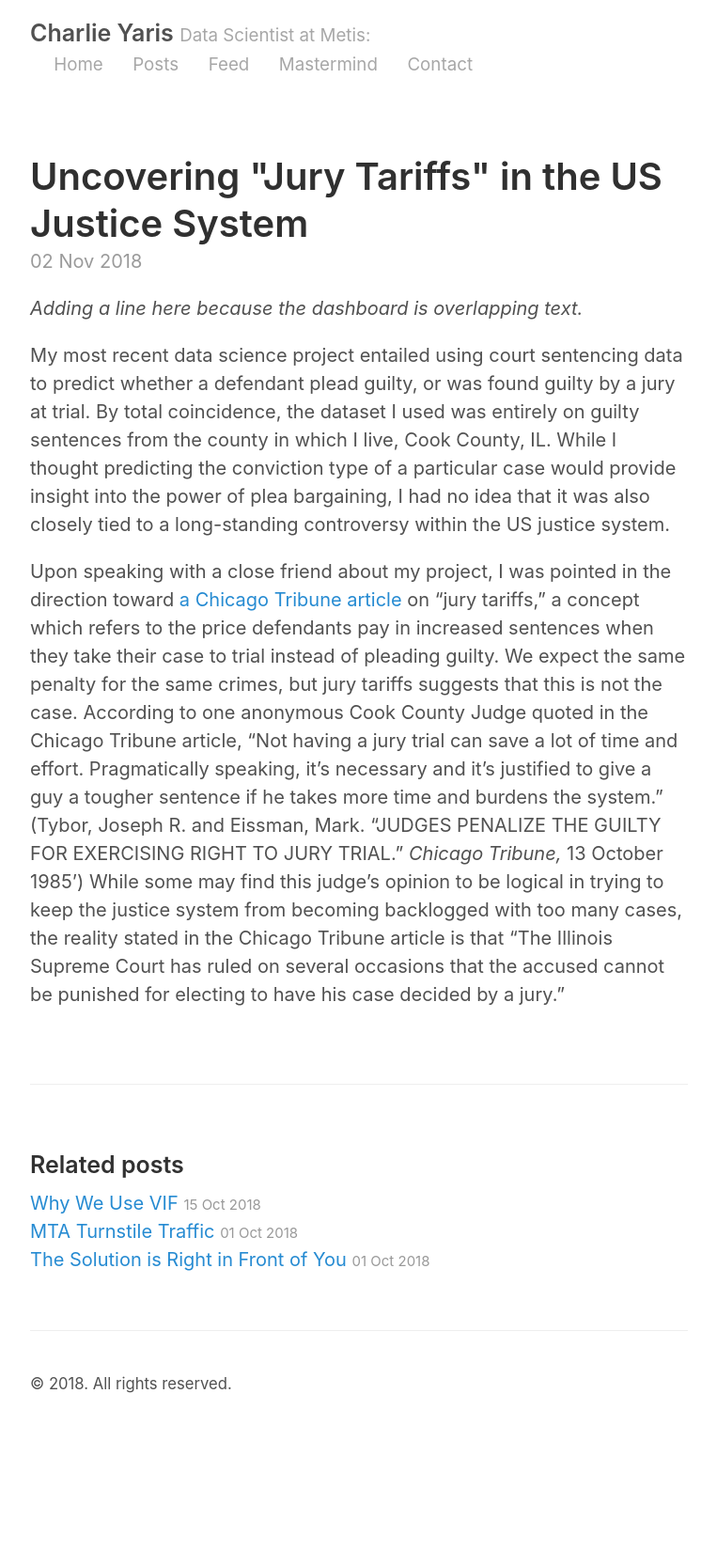
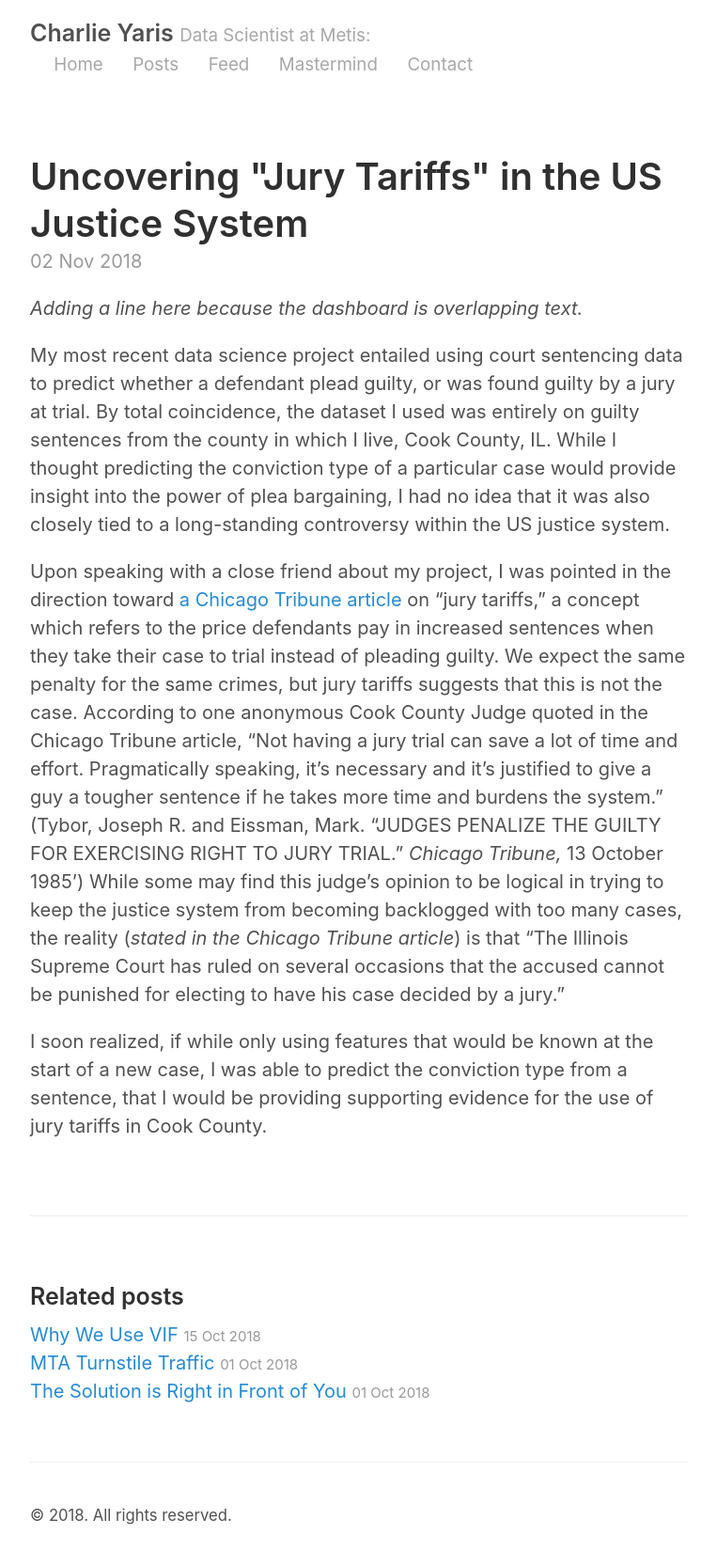
Before and after one commit to cyaris/cyaris.github.io-original, a Jekyll site: the page built from _posts/2018-11-02-post.md, in a window 1280 px wide. Shown: the whole page at 94% size, without its empty margins (258-1021 px from the left). Built offline with Jekyll 4.4.1, drawn with Linux system fonts in a browser that asks for light colours; nearby versions of some CDN libraries; before the commit the page ends 1526 px from its top, so only the background shows below that.

Commit message:
Added updates to blog posts and post.html.

```diff
--- a/_layouts/post.html
+++ b/_layouts/post.html
@@ -11,7 +11,7 @@ layout: default
     </script>
   {% endfor %}
   {% if page.jsarr %}
-  <div id="viz" align="center"></div>
+  <div id="viz"></div>
   {% endif %}
   {{ content }}
 </article>
--- a/_posts/2018-11-02-post.md
+++ b/_posts/2018-11-02-post.md
@@ -10,4 +10,6 @@ categories: Javascript
 
 My most recent data science project entailed using court sentencing data to predict whether a defendant plead guilty, or was found guilty by a jury at trial. By total coincidence, the dataset I used was entirely on guilty sentences from the county in which I live, Cook County, IL. While I thought predicting the conviction type of a particular case would provide insight into the power of plea bargaining, I had no idea that it was also closely tied to a long-standing controversy within the US justice system.
 
-Upon speaking with a close friend about my project, I was pointed in the direction toward [a Chicago Tribune article](https://www.chicagotribune.com/news/ct-xpm-1985-10-13-8503090729-story.html) on "jury tariffs," a concept which refers to the price defendants pay in increased sentences when they take their case to trial instead of pleading guilty. We expect the same penalty for the same crimes, but jury tariffs suggests that this is not the case. According to one anonymous Cook County Judge quoted in the Chicago Tribune article, "Not having a jury trial can save a lot of time and effort. Pragmatically speaking, it’s necessary and it’s justified to give a guy a tougher sentence if he takes more time and burdens the system." (Tybor, Joseph R. and Eissman, Mark. "JUDGES PENALIZE THE GUILTY FOR EXERCISING RIGHT TO JURY TRIAL." *Chicago Tribune,* 13 October 1985') While some may find this judge's opinion to be logical in trying to keep the justice system from becoming backlogged with too many cases, the reality stated in the Chicago Tribune article is that  "The Illinois Supreme Court has ruled on several occasions that the accused cannot be punished for electing to have his case decided by a jury."
+Upon speaking with a close friend about my project, I was pointed in the direction toward [a Chicago Tribune article](https://www.chicagotribune.com/news/ct-xpm-1985-10-13-8503090729-story.html) on "jury tariffs," a concept which refers to the price defendants pay in increased sentences when they take their case to trial instead of pleading guilty. We expect the same penalty for the same crimes, but jury tariffs suggests that this is not the case. According to one anonymous Cook County Judge quoted in the Chicago Tribune article, "Not having a jury trial can save a lot of time and effort. Pragmatically speaking, it’s necessary and it’s justified to give a guy a tougher sentence if he takes more time and burdens the system." (Tybor, Joseph R. and Eissman, Mark. "JUDGES PENALIZE THE GUILTY FOR EXERCISING RIGHT TO JURY TRIAL." *Chicago Tribune,* 13 October 1985') While some may find this judge's opinion to be logical in trying to keep the justice system from becoming backlogged with too many cases, the reality (*stated in the Chicago Tribune article*) is that "The Illinois Supreme Court has ruled on several occasions that the accused cannot be punished for electing to have his case decided by a jury."
+
+I soon realized, if while only using features that would be known at the start of a new case, I was able to predict the conviction type from a sentence, that I would be providing supporting evidence for the use of jury tariffs in Cook County.
```
